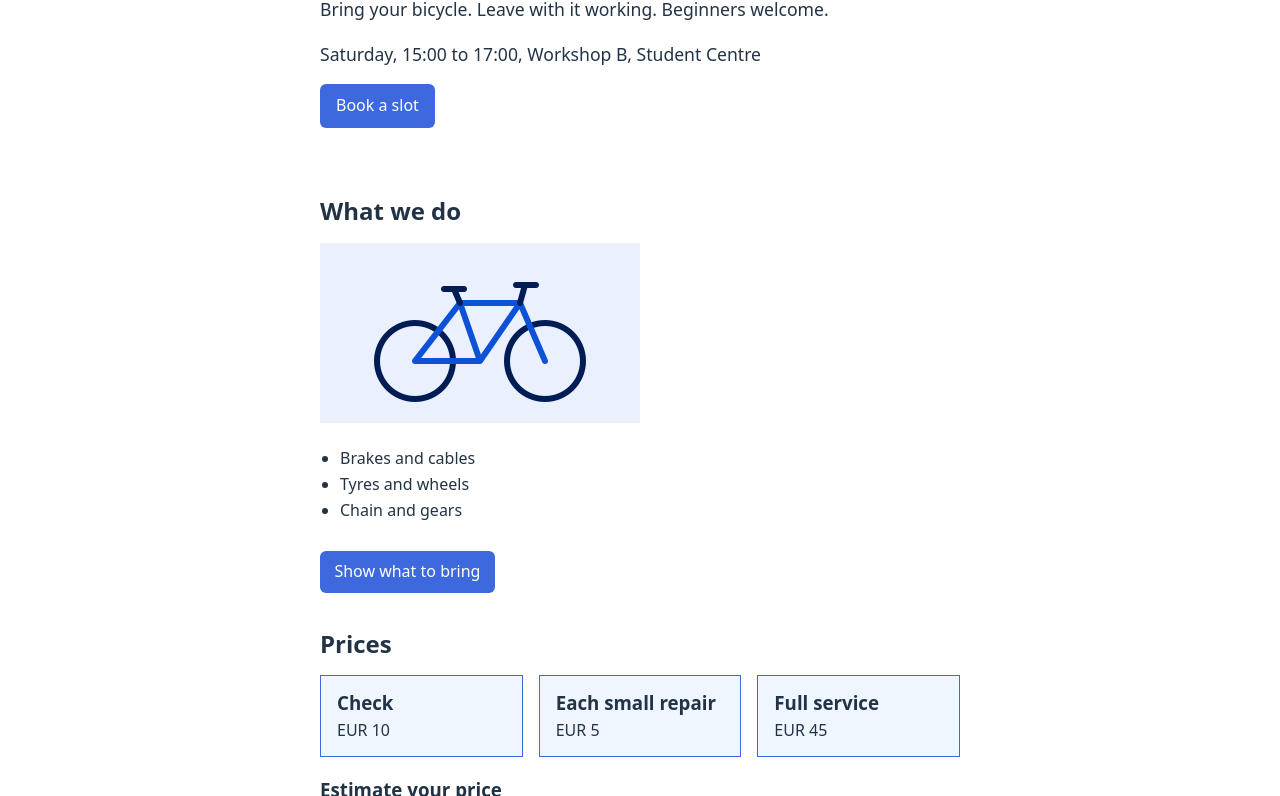
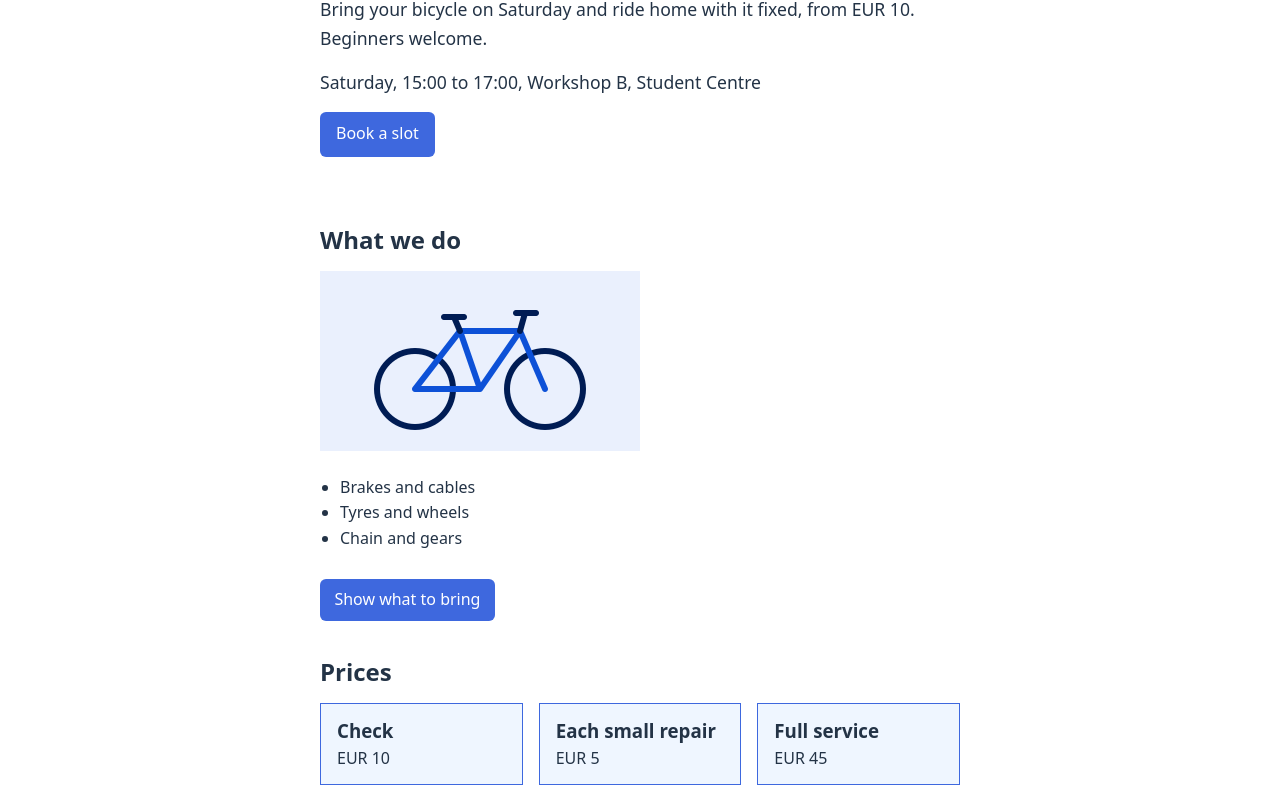
Before and after one commit to JeanBosteels/Clinic, a plain HTML site: page index.html in a window 1280 px wide. Shown: the part 140-936 px from the top of the page. Drawn offline with Linux system fonts and the light colour scheme.

Commit message:
Make the promise clearer by adding the starting price

```diff
--- a/index.html
+++ b/index.html
@@ -19,7 +19,7 @@
   <main>
     <section class="hero">
       <h1>Saturday repair clinic</h1>
-      <p>Bring your bicycle. Leave with it working. Beginners welcome.</p>
+      <p>Bring your bicycle on Saturday and ride home with it fixed, from EUR 10. Beginners welcome.</p>
       <p> Saturday, 15:00 to 17:00, Workshop B, Student Centre </p>
       <a class="button" href="#book">Book a slot</a>
     </section>
```
